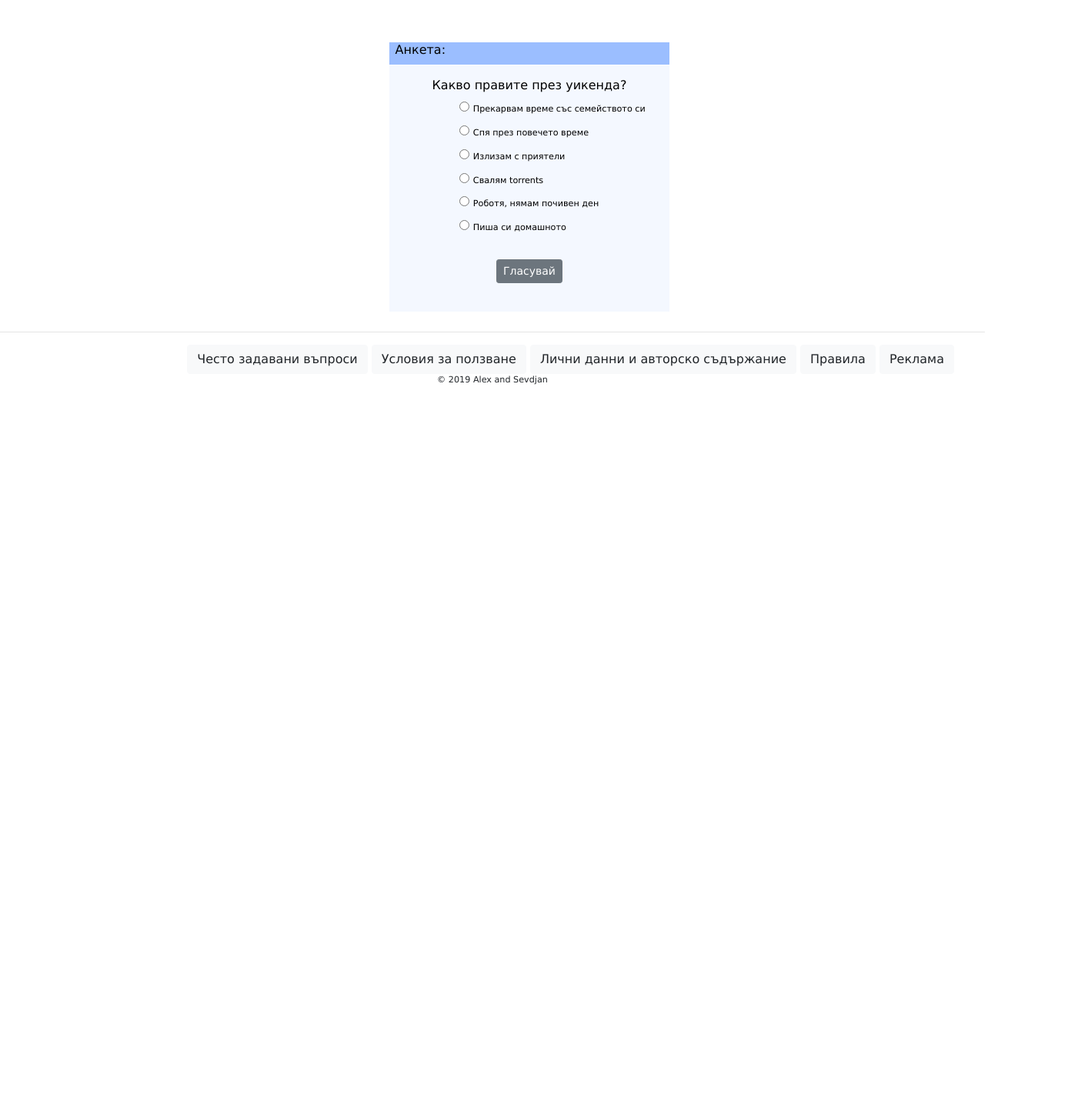
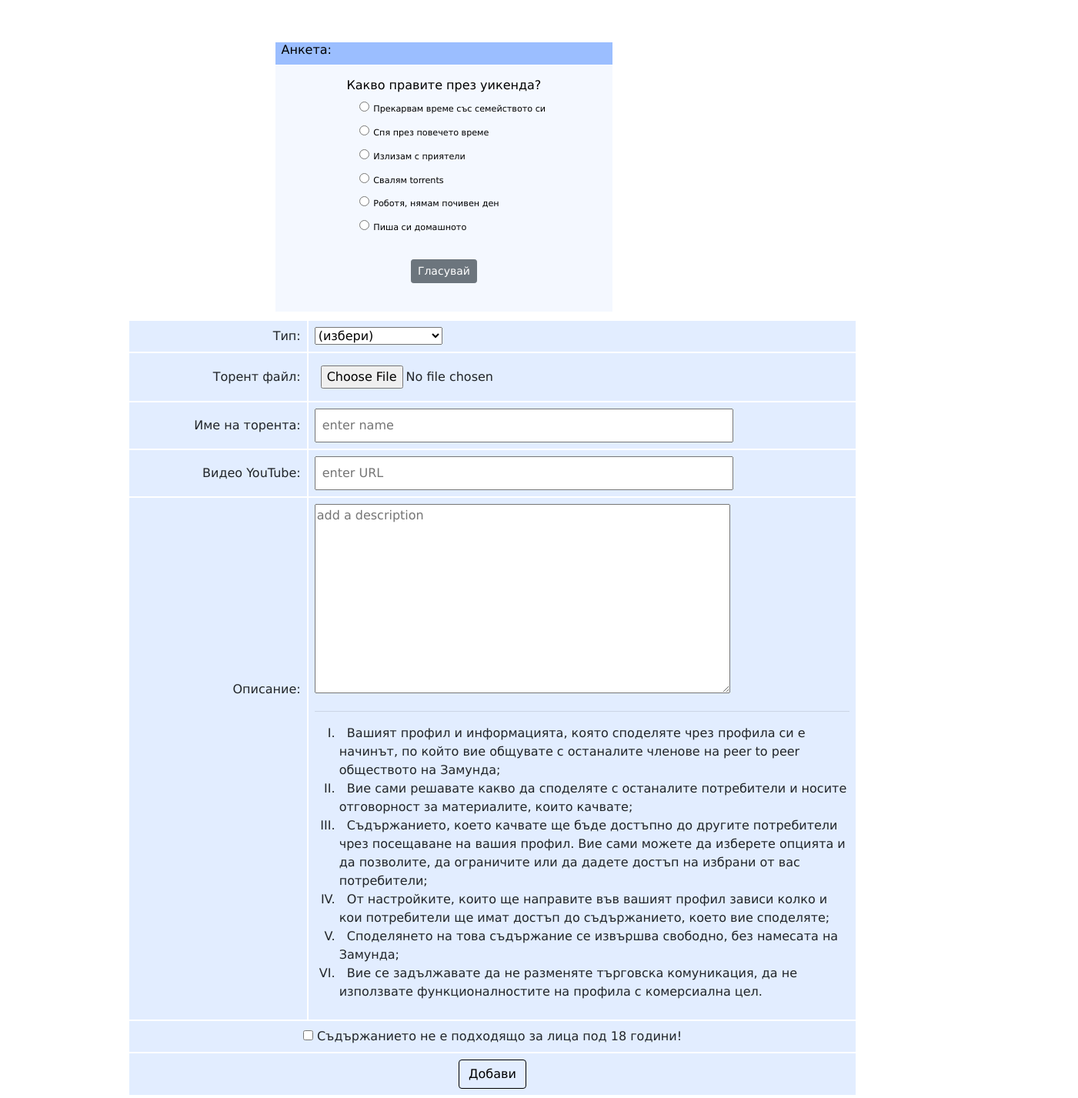
Before and after one commit to SevdjanYusein/semi_final_project, a plain HTML site: page indexPage.html in a window 1280 px wide. Shown: the part 1680-3107 px from the top of the page at 77% size, 1401 px wide, since content can reach past the window. Before the commit the page ends 2199 px from the top, so only its background shows below. Drawn offline with nearby package versions, Linux system fonts and the light colour scheme; files that its build step writes are made by us from their sources.

Commit message:
added upload in index page

```diff
--- a/assets/styles/index.css
+++ b/assets/styles/index.css
@@ -2,22 +2,15 @@ body{
     font-family: Verdana, Geneva, Tahoma, sans-serif;
 }
 
-/* main{
-    display: inline-block;
-    width: 80%;
-    border: red solid 2px;
-    margin-left: 10%;
-} */
-
 #containers{
     display: inline-block;
     width: 100%;
-    margin: 0 auto;
+    margin: 0 7.5%;
 }
 
 #ads{
     text-decoration: none;
-    text-align: center;
+    /* text-align: center; */
     font-size: 1em;
 }
 
@@ -45,6 +38,7 @@ body{
 }
 
 #adsVideo{
+    clear: both;
     border: none;
     text-align: center;
     width: 900px;
@@ -70,7 +64,7 @@ iframe{
 
 #poll {
     clear: both;
-    padding-left: 30%;
+    padding-left: 25%;
     overflow: hidden;
     text-overflow: ellipsis;
 }
@@ -86,7 +80,7 @@ iframe{
     margin: 10px;
 }
 
-.title p {
+.titlee p {
     color: black;
     padding: 1vh;
 }
@@ -96,7 +90,7 @@ iframe{
     text-align: center;
     margin-top: 2vh;
 }
-.title {
+.titlee {
     background-color: #9bbeff;
     border-bottom: 1px solid white;
     height: 5vh;
--- a/assets/styles/indexPage.css
+++ b/assets/styles/indexPage.css
@@ -2,7 +2,7 @@
     width: 1170px;
     /* border: red solid 2px; */
     margin: 0 auto;
-    padding-left: 10%;
+    /* padding-left: 10%; */
 }
 
 
--- a/assets/styles/upload-css.css
+++ b/assets/styles/upload-css.css
@@ -1,13 +1,6 @@
-#wrapper {
-    width: 1170px;
-}
-
-#upload-conteiner {
-    width: 60%;
-}
-
-.center {
-    margin: 0 auto;
+.center{
+    margin: 0 5%;
+    width: 90%;
 }
 
 .title {
--- a/indexPage.html
+++ b/indexPage.html
@@ -13,7 +13,8 @@
         crossorigin="anonymous">
     <link rel="stylesheet" href="assets/styles/header-css.css">
     <link rel="stylesheet" href="assets/styles/index.css" />
-
+    <link rel="stylesheet" href="assets/styles/upload-css.css">
+    <script src="assets/scripts/select-change-page.js"></script>
 
 </head>
 
@@ -95,27 +96,28 @@
         <div id="wrapper">
 
             <p id="ads">рекламирай тук</p>
+
             <section id="containers">
                 <article id="films" class="firstrow">
-                    <div class="title">
+                    <div class="titlee">
                         <p>Филми</p>
                     </div>
                     <div></div>
                 </article>
                 <article id="series" class="firstrow">
-                    <div class="title">
+                    <div class="titlee">
                         <p>Сериали</p>
                     </div>
                     <div> </div>
                 </article>
                 <article id="games" class="secondrow">
-                    <div class="title">
+                    <div class="titlee">
                         <p>Игри</p>
                     </div>
                     <div> </div>
                 </article>
                 <article id="music" class="secondrow">
-                    <div class="title">
+                    <div class="titlee">
                         <p>Музика</p>
                     </div>
                     <div> </div>
@@ -131,7 +133,7 @@
 
             <section id="poll">
                 <article>
-                    <div class="title">
+                    <div class="titlee">
                         <p>Анкета:</p>
                     </div>
                     <h6>Какво правите през уикенда?</h6>
@@ -158,6 +160,75 @@
                 </article>
             </section>
 
+            <div id="upload-conteiner" class="center">
+                <table class="center">
+                    <tr>
+                        <td class="title text-right set-padding">Тип:</td>
+                        <td class="value set-padding">
+                            <select name="type">
+                            <option value="">(избери)</option>
+                            <option value="0">Филми</option>
+                            <option value="1">Игри</option>
+                            <option value="2">Сериали</option>
+                            <option value="3">Музика</option>
+                            <option value="4">Анимация/Аниме</option>
+                            <option value="5">ХХХ</option>
+                        </select>
+                        </td>
+                    </tr>
+                    <tr>
+                        <td class="title text-right set-padding">Торент файл:</td>
+                        <td class="value set-padding">
+                            <input type="file" name="torrent"/>
+                        </td>
+                    </tr>
+                    <tr>
+                        <td class="title text-right set-padding">Име на торента:</td>
+                        <td class="value set-padding">
+                            <input type="text" name="name" id="name-of-torrent" size="60" placeholder="enter name"/>
+                        </td>
+                    </tr>
+                    <tr>
+                        <td class="title text-right set-padding">Видео YouTube:</td>
+                        <td class="value set-padding">
+                            <input type="url" name="video" id="youtube-video" size="60" placeholder="enter URL"/>
+                        </td>
+                    </tr>
+                    <tr>
+                        <td class="title text-right set-padding">Описание:</td>
+                        <td id="for-textarea" class="value set-padding">
+                            <textarea name="description" id="desc" cols="64" rows="10" placeholder="add a description"></textarea>
+                            <hr/>
+                            <ol>
+                                <li>&nbsp;&nbsp;Вашият профил и информацията, която споделяте чрез профила си е начинът,
+                                по който вие общувате с останалите членове на peer to peer обществото на Замунда;</li>
+                                <li>&nbsp;&nbsp;Вие сами решавате какво да споделяте с останалите потребители и носите
+                                отговорност за материалите, които качвате;</li>
+                                <li>&nbsp;&nbsp;Съдържанието, което качвате ще бъде достъпно до другите потребители
+                                чрез посещаване на вашия профил. Вие сами можете да изберете опцията
+                                и да позволите, да ограничите или да дадете достъп на избрани от вас потребители;</li>
+                                <li>&nbsp;&nbsp;От настройките, които ще направите във вашият профил зависи колко и кои
+                                потребители ще имат достъп до съдържанието, което вие споделяте;</li>
+                                <li>&nbsp;&nbsp;Споделянето на това съдържание се извършва свободно, без намесата на Замунда;</li>
+                                <li>&nbsp;&nbsp;Вие се задължавате да не разменяте търговска комуникация, да не
+                                използвате функционалностите на профила с комерсиална цел.</li>
+                            </ol>
+                        </td>
+                    </tr>
+                    <tr>
+                        <td class="in-the-center set-padding" colspan="2">
+                            <input type="checkbox" name="18-required" id="check-for-18">
+                            Съдържанието не е подходящо за лица под 18 години!
+                        </td>
+                    </tr>
+                    <tr>
+                        <td class="in-the-center set-padding" colspan="2">
+                                <button type="button" class="btn btn-outline-secondary">Добави</button>
+                        </td>
+                    </tr>
+                </table>
+            </div>
+
         </div>
         <footer>
             <hr />
```
Also changed, not shown: assets/scripts/select-change-page.js (added). Lines whose indentation alone changed are shown as unchanged.
